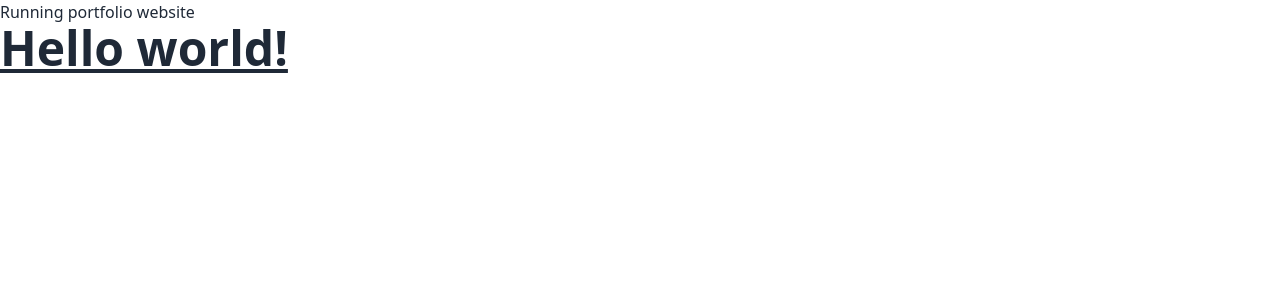
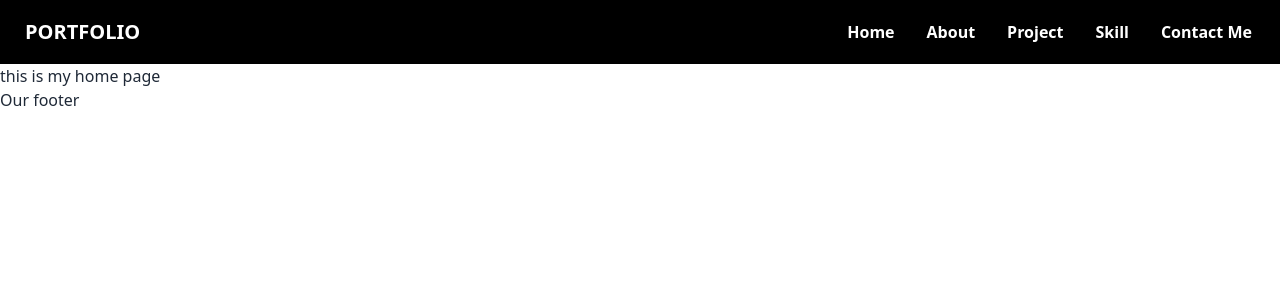
Before and after one commit to mdsultanmahmud/portfolio-website, a React (Vite) app: page / in a window 1280 px wide. Shown: the top 300 px of the page. Built offline with nearby package versions, Linux system fonts and the light colour scheme.

Commit message:
navbar done

```diff
--- a/src/App.jsx
+++ b/src/App.jsx
@@ -1,11 +1,23 @@
+import { createBrowserRouter, RouterProvider } from "react-router-dom"
+import MainLayout from "./layout/MainLayout"
+import Home from "./pages/Home/Home"
 
 function App() {
+  const router = createBrowserRouter([
+    {
+      path:'/',
+      element:<MainLayout></MainLayout>,
+      children:[
+        {
+          path:'/',
+          element:<Home></Home>
+        }
+      ]
+    }
+  ])
   return (
     <div>
-        <h3>Running portfolio website</h3>
-        <h1 className="text-5xl font-bold underline">
-      Hello world!
-    </h1>
+       <RouterProvider router={router}></RouterProvider>
     </div>
   )
 }
--- /dev/null
+++ b/src/layout/MainLayout.jsx
@@ -0,0 +1,16 @@
+import React from 'react';
+import { Outlet } from 'react-router-dom';
+import Footer from '../pages/SharePage/Footer/Footer';
+import Navbar from '../pages/SharePage/Navbar/Navbar';
+
+const MainLayout = () => {
+    return (
+        <div>
+            <Navbar></Navbar>
+            <Outlet></Outlet>
+            <Footer></Footer>
+        </div>
+    );
+};
+
+export default MainLayout;
--- /dev/null
+++ b/src/pages/Home/Home.jsx
@@ -0,0 +1,11 @@
+import React from 'react';
+
+const Home = () => {
+    return (
+        <div>
+            <h1>this is my home page</h1>
+        </div>
+    );
+};
+
+export default Home;
--- /dev/null
+++ b/src/pages/SharePage/Footer/Footer.jsx
@@ -0,0 +1,11 @@
+import React from 'react';
+
+const Footer = () => {
+    return (
+        <div>
+            <h1>Our footer</h1>
+        </div>
+    );
+};
+
+export default Footer;
--- /dev/null
+++ b/src/pages/SharePage/Navbar/Navbar.jsx
@@ -0,0 +1,25 @@
+import React from 'react';
+import { Link } from 'react-router-dom';
+
+const Navbar = () => {
+    return (
+        <div>
+            <div className="navbar bg-black">
+                <div className="flex-1">
+                    <Link to={'/'} className="btn btn-ghost text-xl uppercase text-white hover:text-green-500 font-bold">Portfolio</Link>
+                </div>
+                <div className="flex-none">
+                    <ul className="menu menu-horizontal px-1">
+                        <li><a className='font-semibold text-white hover:text-red-600'>Home</a></li>
+                        <li><a className='font-semibold text-white hover:text-red-600'>About</a></li>
+                        <li><a className='font-semibold text-white hover:text-red-600'>Project</a></li>
+                        <li><a className='font-semibold text-white hover:text-red-600'>Skill</a></li>
+                        <li><a className='font-semibold text-white hover:text-red-600'>Contact Me</a></li>
+                    </ul>
+                </div>
+            </div>
+        </div>
+    );
+};
+
+export default Navbar;
```
